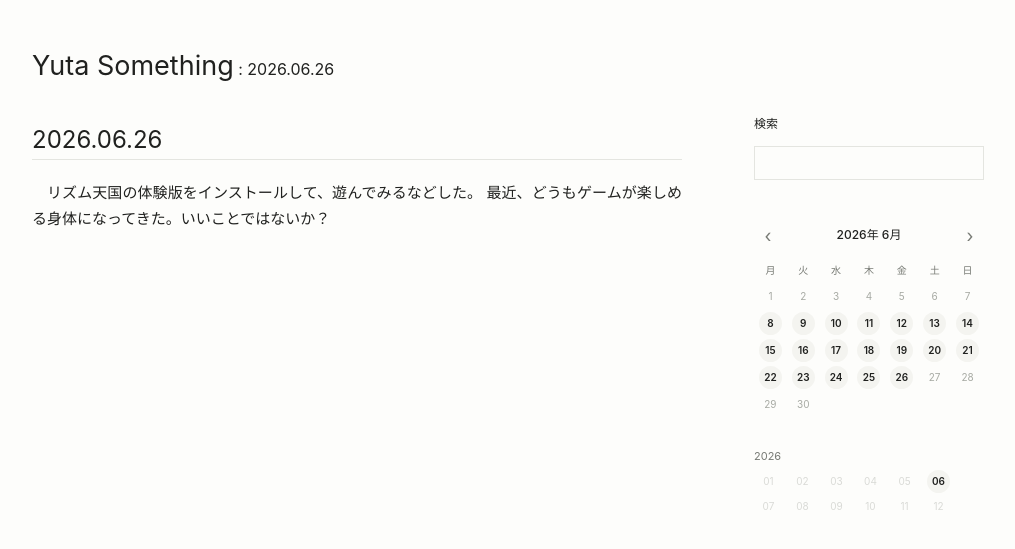
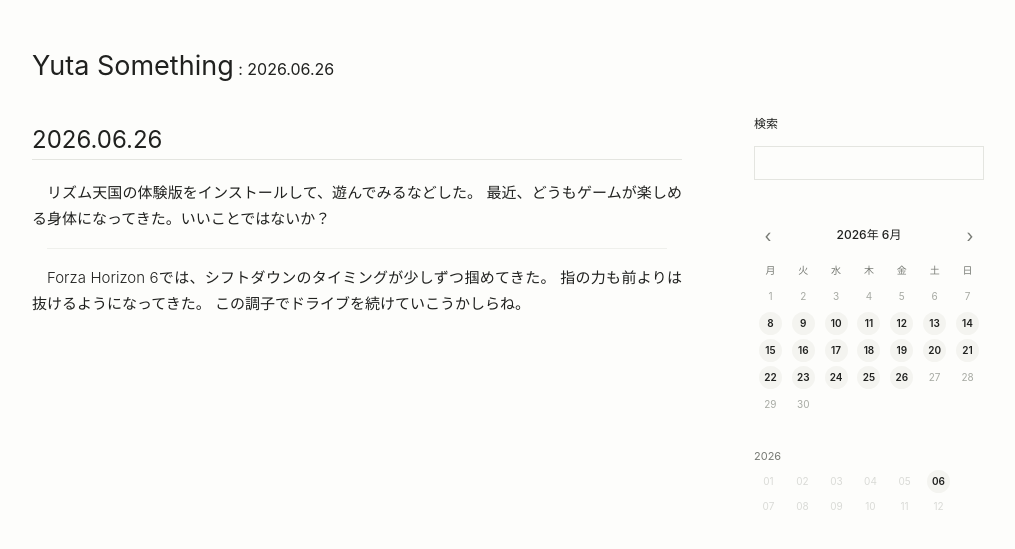
Before and after one commit to yutasth/weblog, a Jekyll site: the page built from _diary/202606261.md, in a window 1280 px wide. Shown: the top 549 px of the page, without its empty margins (132-1147 px from the left). Built offline with Jekyll 4.4.1, drawn with Linux system fonts in a browser that asks for light colours.

Commit message:
2026.06.26 日記追加

```diff
--- a/_diary/202606261.md
+++ b/_diary/202606261.md
@@ -3,3 +3,9 @@
 
 リズム天国の体験版をインストールして、遊んでみるなどした。
 最近、どうもゲームが楽しめる身体になってきた。いいことではないか？
+
+---
+
+Forza Horizon 6では、シフトダウンのタイミングが少しずつ掴めてきた。
+指の力も前よりは抜けるようになってきた。
+この調子でドライブを続けていこうかしらね。
```
